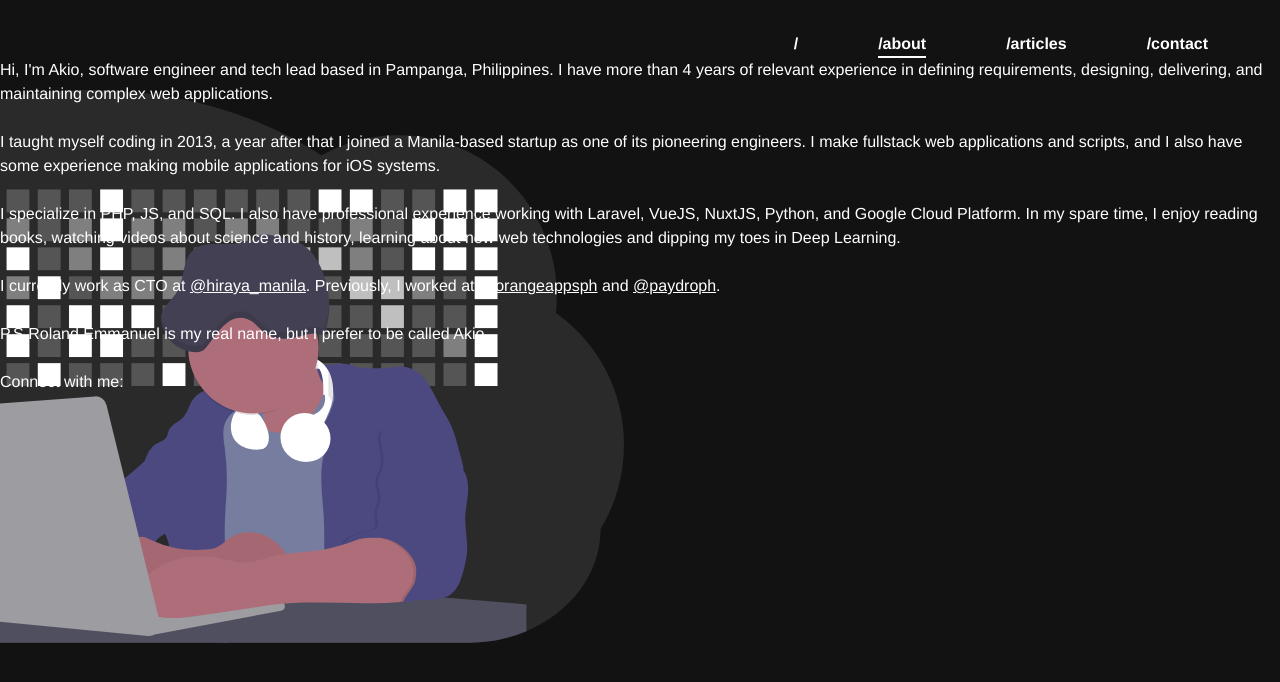
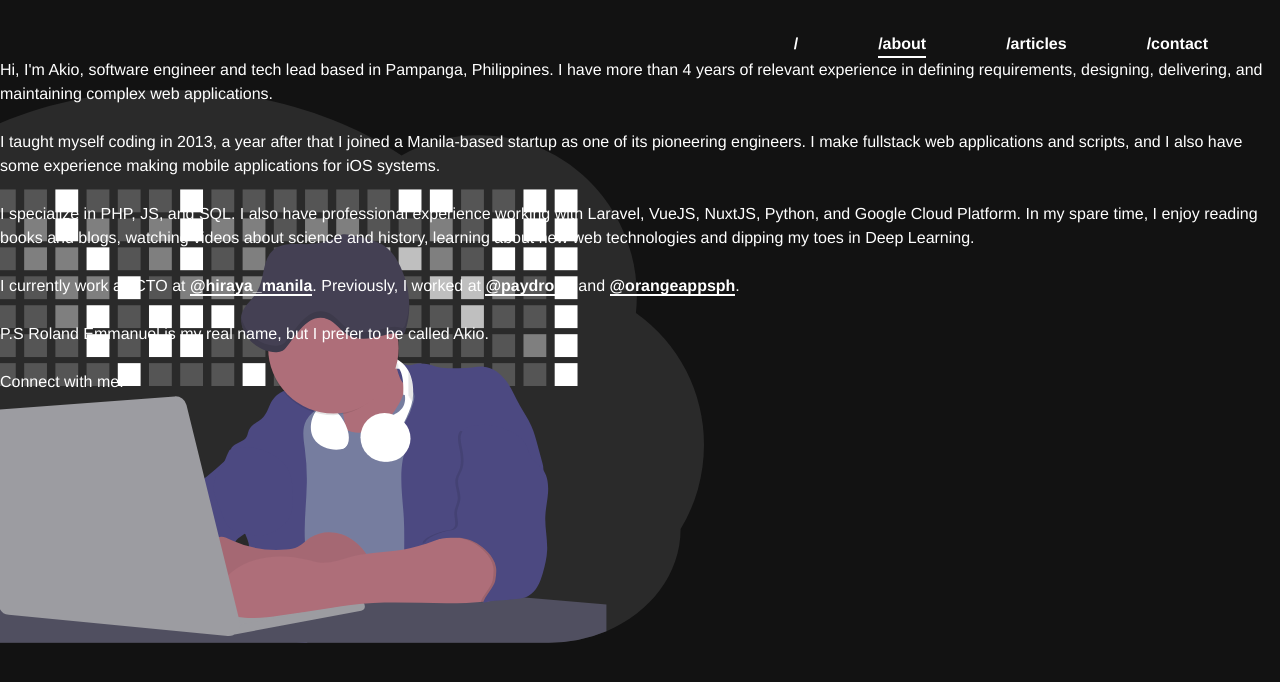
Before and after one commit to rsalunga29/rsalunga29.github.io, a Vue app: page /about in a window 1280 px wide. Shown: the top 682 px of the page. Built offline with nearby package versions, Linux system fonts and the light colour scheme.

Commit message:
Added 'and blogs' on spare time activities

```diff
--- a/src/pages/About.vue
+++ b/src/pages/About.vue
@@ -1,7 +1,7 @@
 <template>
   <div class="about pt-16">
     <div class="flex justify-end text-lg">
-      <div class="w-2/4 whitespace-pre-line pr-2">
+      <div class="w-2/4 whitespace-pre-line pr-3">
         <p>
           Hi, I'm Akio, software engineer and tech lead based in Pampanga, Philippines. I have more than 4 years of
           relevant experience in defining requirements, designing, delivering, and maintaining complex web applications.
@@ -18,16 +18,16 @@
 
         <p>
           I specialize in PHP, JS, and SQL. I also have professional experience working with Laravel, VueJS, NuxtJS, Python, and Google Cloud Platform.
-          In my spare time, I enjoy reading books, watching videos about science and history, learning about new web technologies
+          In my spare time, I enjoy reading books and blogs, watching videos about science and history, learning about new web technologies
           and dipping my toes in Deep Learning.
         </p>
 
         <br />
 
         <p>
-          I currently work as CTO at <a href="https://www.instagram.com/hiraya_manila/">@hiraya_manila</a>.
-          Previously, I worked at <a href="https://www.instagram.com/orangeappsph/">@orangeappsph</a> and
-          <a href="https://www.facebook.com/PaydroPH/">@paydroph</a>.
+          I currently work as CTO at <a href="https://www.instagram.com/hiraya_manila/" class="prev-work-links" target="_blank" rel="noopener noreferrer">@hiraya_manila</a>.
+          Previously, I worked at <a href="https://www.facebook.com/PaydroPH/" class="prev-work-links" target="_blank" rel="noopener noreferrer">@paydroph</a> and
+          <a href="https://www.instagram.com/orangeappsph/" class="prev-work-links" target="_blank" rel="noopener noreferrer">@orangeappsph</a>.
         </p>
 
         <br />
@@ -37,7 +37,22 @@
         <br />
 
         <p>
-          Connect with me:
+          Connect with me: &nbsp;
+          <a href="https://twitter.com/akiocodes" class="social-links" target="_blank" rel="noopener noreferrer">
+            <i class="text-2xl fab fa-twitter-square"></i>
+          </a>
+
+          <a href="https://linkedin.com/in/rsalunga29" class="social-links" target="_blank" rel="noopener noreferrer">
+            <i class="text-2xl fab fa-linkedin"></i>
+          </a>
+
+          <a href="https://github.com/rsalunga29" class="social-links" target="_blank" rel="noopener noreferrer">
+            <i class="text-2xl fab fa-github-square"></i>
+          </a>
+
+          <a href="https://dev.to/rsalunga29" class="social-links" target="_blank" rel="noopener noreferrer">
+            <i class="text-2xl fab fa-dev"></i>
+          </a>
         </p>
       </div>
     </div>
@@ -45,14 +60,19 @@
 </template>
 
 <style>
-p > a {
-  text-decoration: underline;
+p > a.prev-work-links {
+  @apply font-bold;
+  border-bottom: 2px solid #ffffff;
+}
+
+p > a.social-links > i {
+  @apply px-2;
 }
 
 .about {
-  @apply h-full;
+  height: calc(100% - 4rem);
   background: url('../assets/dev1.svg') no-repeat;
   background-size: 80%;
-  background-position: top 2rem left -25rem;
+  background-position: top 2rem left -20rem;
 }
 </style>
```
